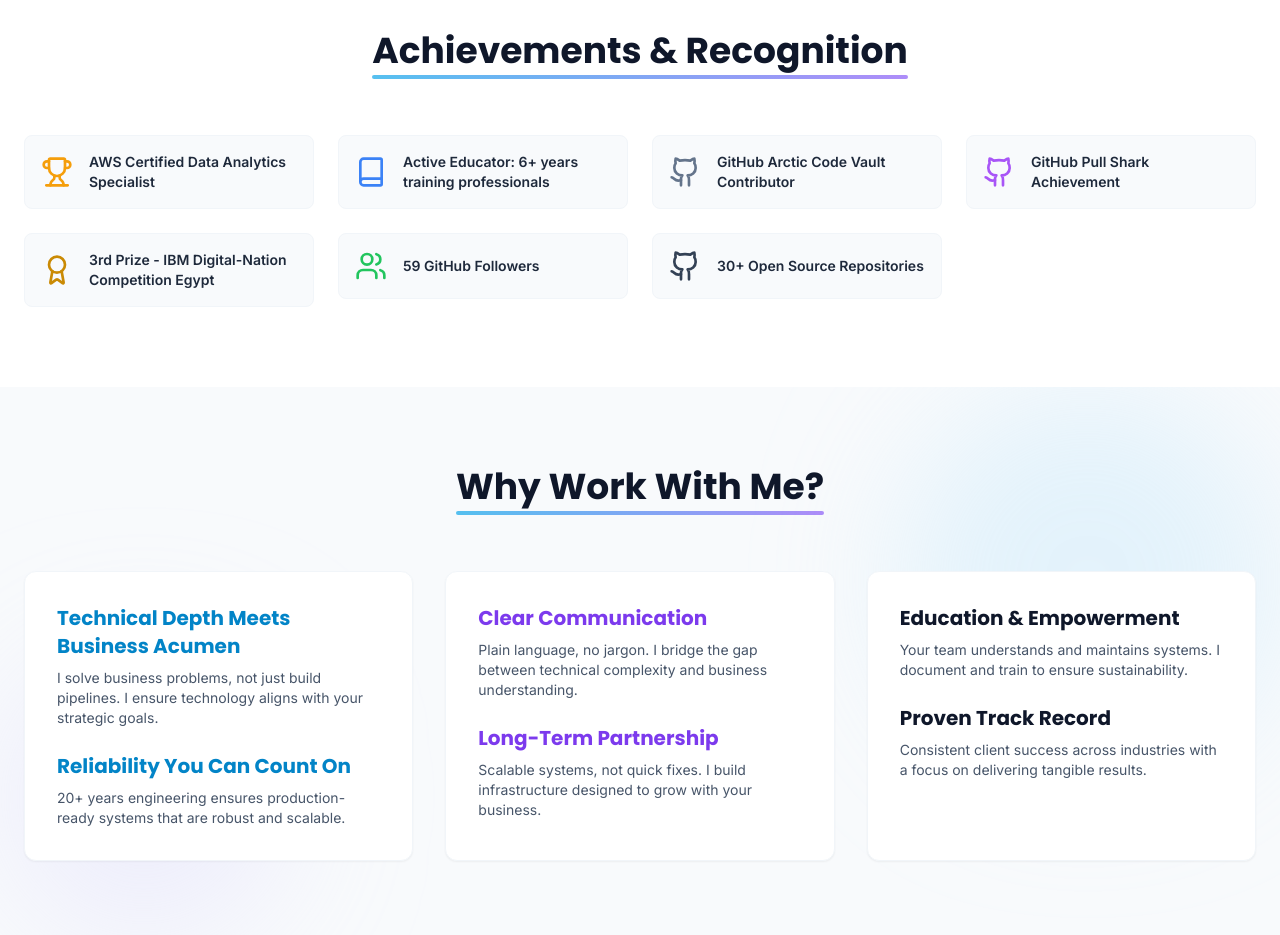
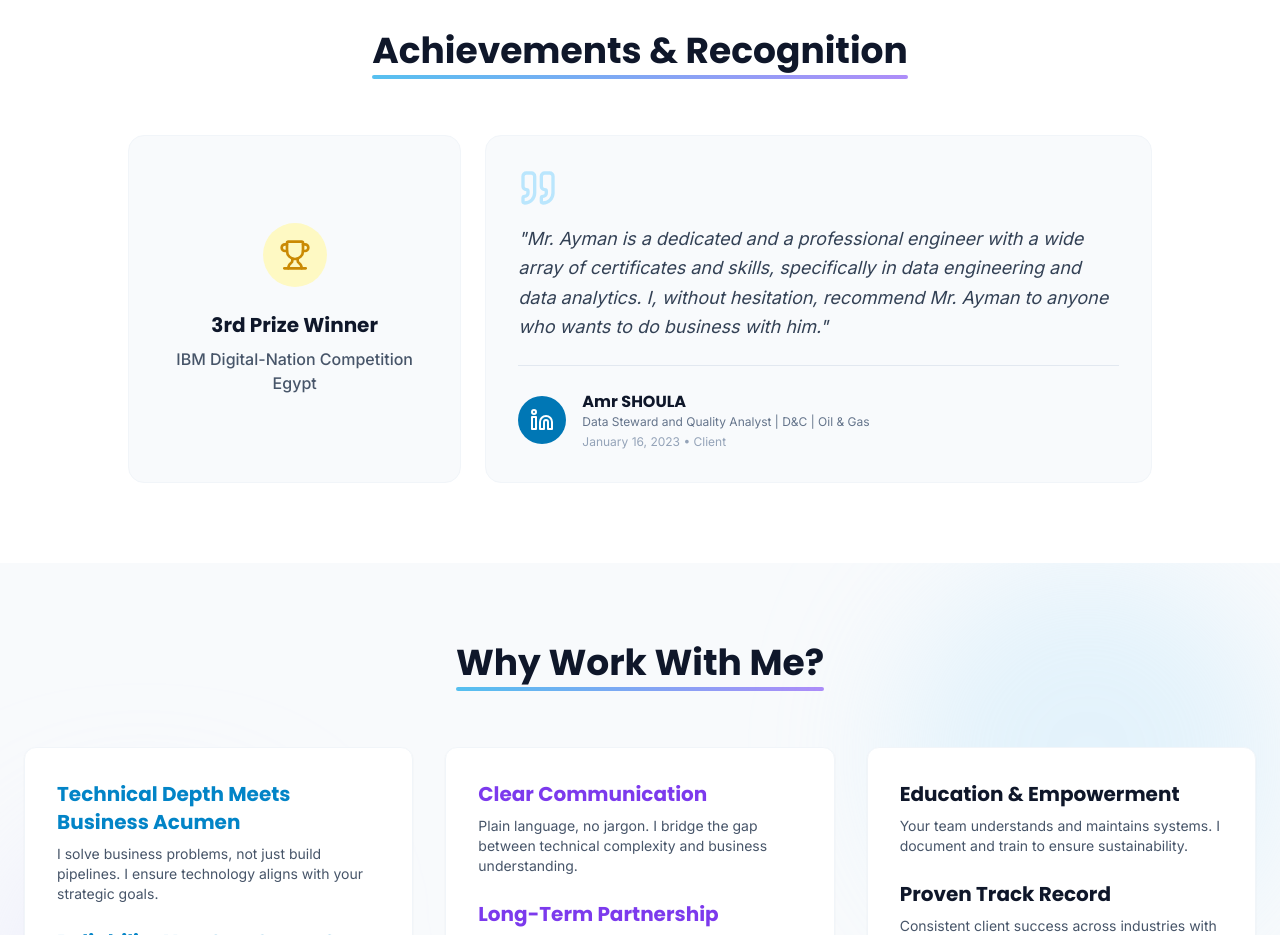
Before and after one commit to aymanibrahim/portfolio, a React (Vite) app: page / in a window 1280 px wide. Shown: the part 6620-7555 px from the top of the page. Built offline with nearby package versions, Linux system fonts and the light colour scheme.

Commit message:
Add recommendation

```diff
--- a/components/Achievements.tsx
+++ b/components/Achievements.tsx
@@ -1,17 +1,7 @@
 import React from 'react';
 import SectionHeading from './ui/SectionHeading';
 import FadeIn from './ui/FadeIn';
-import { Trophy, Book, Github, Users, Award } from 'lucide-react';
-
-const achievements = [
-  { text: "AWS Certified Data Analytics Specialist", icon: Trophy, color: "text-amber-500" },
-  { text: "Active Educator: 6+ years training professionals", icon: Book, color: "text-blue-500" },
-  { text: "GitHub Arctic Code Vault Contributor", icon: Github, color: "text-slate-500" },
-  { text: "GitHub Pull Shark Achievement", icon: Github, color: "text-purple-500" },
-  { text: "3rd Prize - IBM Digital-Nation Competition Egypt", icon: Award, color: "text-yellow-600" },
-  { text: "59 GitHub Followers", icon: Users, color: "text-green-500" },
-  { text: "30+ Open Source Repositories", icon: Github, color: "text-slate-700 dark:text-slate-300" },
-];
+import { Trophy, Quote, Linkedin } from 'lucide-react';
 
 const Achievements: React.FC = () => {
   return (
@@ -21,17 +11,39 @@ const Achievements: React.FC = () => {
           <SectionHeading title="Achievements & Recognition" />
         </FadeIn>
 
-        <div className="grid grid-cols-1 md:grid-cols-2 lg:grid-cols-4 gap-6">
-          {achievements.map((item, index) => (
-             <FadeIn key={index} delay={index * 50}>
-               <div className="flex items-center p-4 bg-slate-50 dark:bg-slate-800 rounded-lg border border-slate-100 dark:border-slate-700 hover:shadow-md transition-shadow">
-                 <div className={`mr-4 ${item.color}`}>
-                   <item.icon className="w-8 h-8" />
-                 </div>
-                 <span className="font-semibold text-slate-800 dark:text-slate-200 text-sm">{item.text}</span>
-               </div>
-             </FadeIn>
-          ))}
+        <div className="flex flex-col lg:flex-row gap-6 max-w-5xl mx-auto">
+          {/* Award Card */}
+          <FadeIn delay={100} className="lg:w-1/3">
+            <div className="h-full bg-slate-50 dark:bg-slate-800 p-8 rounded-2xl border border-slate-100 dark:border-slate-700 flex flex-col items-center text-center justify-center hover:shadow-lg transition-shadow">
+              <div className="w-16 h-16 bg-yellow-100 dark:bg-yellow-900/20 rounded-full flex items-center justify-center mb-6 text-yellow-600 dark:text-yellow-500">
+                <Trophy className="w-8 h-8" />
+              </div>
+              <h3 className="text-xl font-bold text-slate-900 dark:text-white mb-2">3rd Prize Winner</h3>
+              <p className="text-slate-600 dark:text-slate-300 font-medium">IBM Digital-Nation Competition Egypt</p>
+            </div>
+          </FadeIn>
+
+          {/* LinkedIn Recommendation Card */}
+          <FadeIn delay={200} className="lg:w-2/3">
+            <div className="h-full bg-slate-50 dark:bg-slate-800 p-8 rounded-2xl border border-slate-100 dark:border-slate-700 flex flex-col relative hover:shadow-lg transition-shadow">
+              <Quote className="w-10 h-10 text-primary-200 dark:text-slate-700 mb-4" />
+              <blockquote className="flex-1">
+                <p className="text-slate-700 dark:text-slate-300 text-lg italic leading-relaxed mb-6">
+                  "Mr. Ayman is a dedicated and a professional engineer with a wide array of certificates and skills, specifically in data engineering and data analytics. I, without hesitation, recommend Mr. Ayman to anyone who wants to do business with him."
+                </p>
+              </blockquote>
+              <div className="flex items-center gap-4 border-t border-slate-200 dark:border-slate-700 pt-6 mt-auto">
+                <div className="w-12 h-12 bg-[#0077b5] rounded-full flex items-center justify-center text-white shrink-0">
+                  <Linkedin className="w-6 h-6" />
+                </div>
+                <div>
+                  <h4 className="font-bold text-slate-900 dark:text-white">Amr SHOULA</h4>
+                  <p className="text-xs text-slate-500 dark:text-slate-400">Data Steward and Quality Analyst | D&C | Oil & Gas</p>
+                  <p className="text-xs text-slate-400 dark:text-slate-500 mt-1">January 16, 2023 • Client</p>
+                </div>
+              </div>
+            </div>
+          </FadeIn>
         </div>
       </div>
     </section>
```
